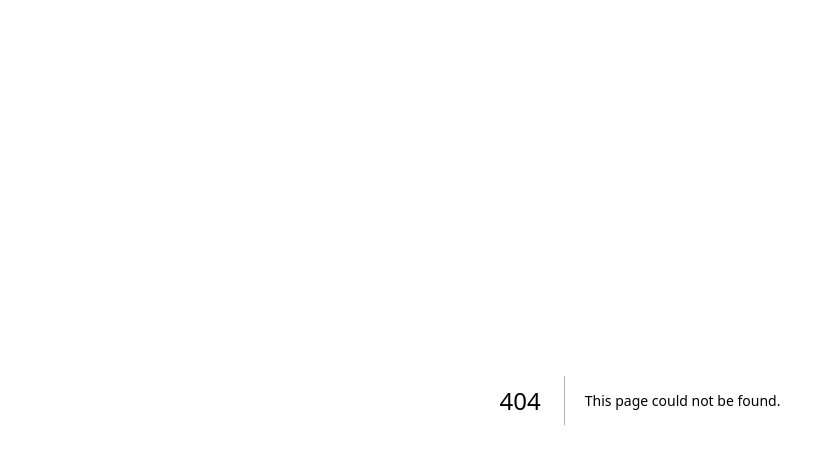
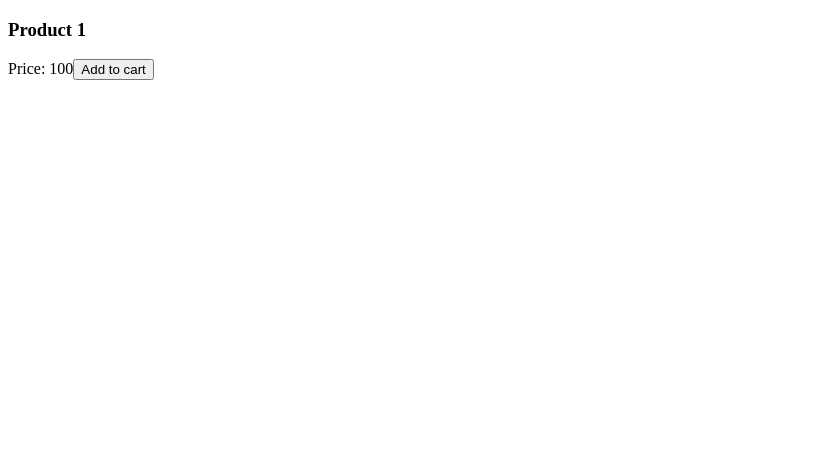
Before and after one commit to FranciscoGontijo/clean_arch, a Next.js app: page /products/1 in a window 1280 px wide. Before the commit this address had no page. Shown: the top 464 px of the page, without its empty margins (0-835 px from the left). Built offline with nearby package versions, Linux system fonts and the light colour scheme; data requests are answered from the project's data file.

Commit message:
Product static page

```diff
--- /dev/null
+++ b/src/pages/products/[id].tsx
@@ -0,0 +1,39 @@
+import { NextPage, GetStaticProps, GetStaticPaths } from "next";
+import { http } from "@/util/http";
+import { Product } from "@/util/models";
+
+type ProductDetailPageProps = {
+    product: Product;
+}
+
+export const ProductDetailPage: NextPage<ProductDetailPageProps> = ({product}) => {
+    return (
+        <div>
+            <h3>{product.name}</h3>
+            <label>Price: </label> {product.price}
+            <button>Add to cart</button>
+        </div>
+    )
+};
+
+export default ProductDetailPage;
+
+export const getStaticPaths: GetStaticPaths = async () => {
+
+    return {
+        paths: [],
+        fallback: 'blocking'
+    }
+};
+
+export const getStaticProps: GetStaticProps = async (context) => {
+
+    const { id } = context.params || {};
+    const { data: product } = await http.get(`products/${id}`)
+
+    return {
+        props: {
+            product,
+        }
+    };
+};
```
